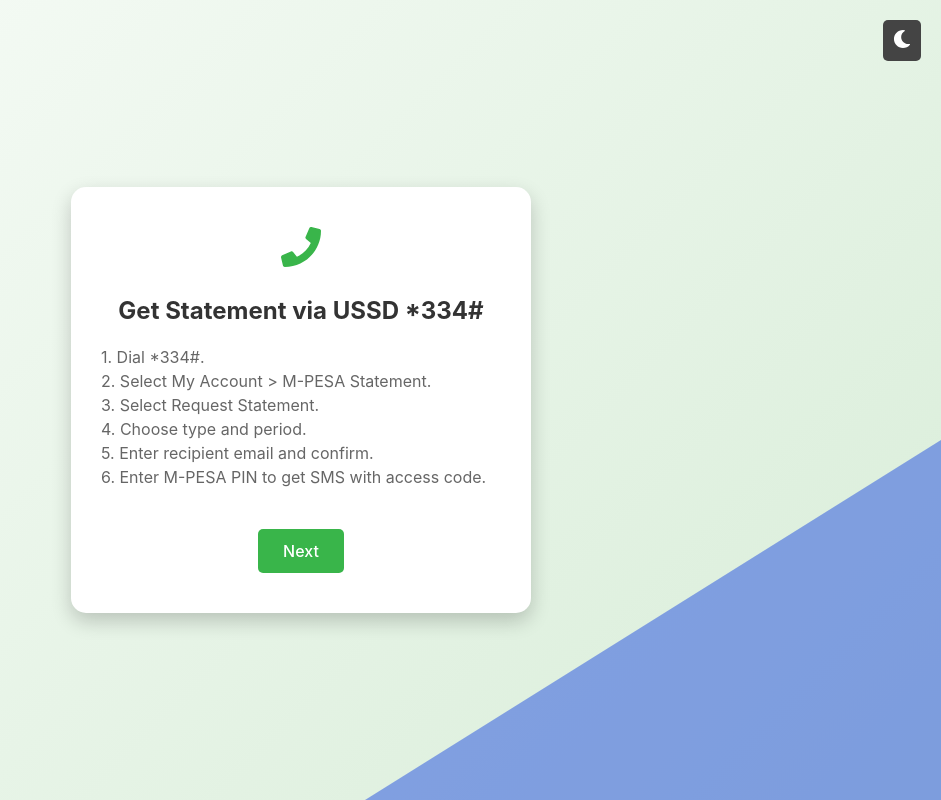
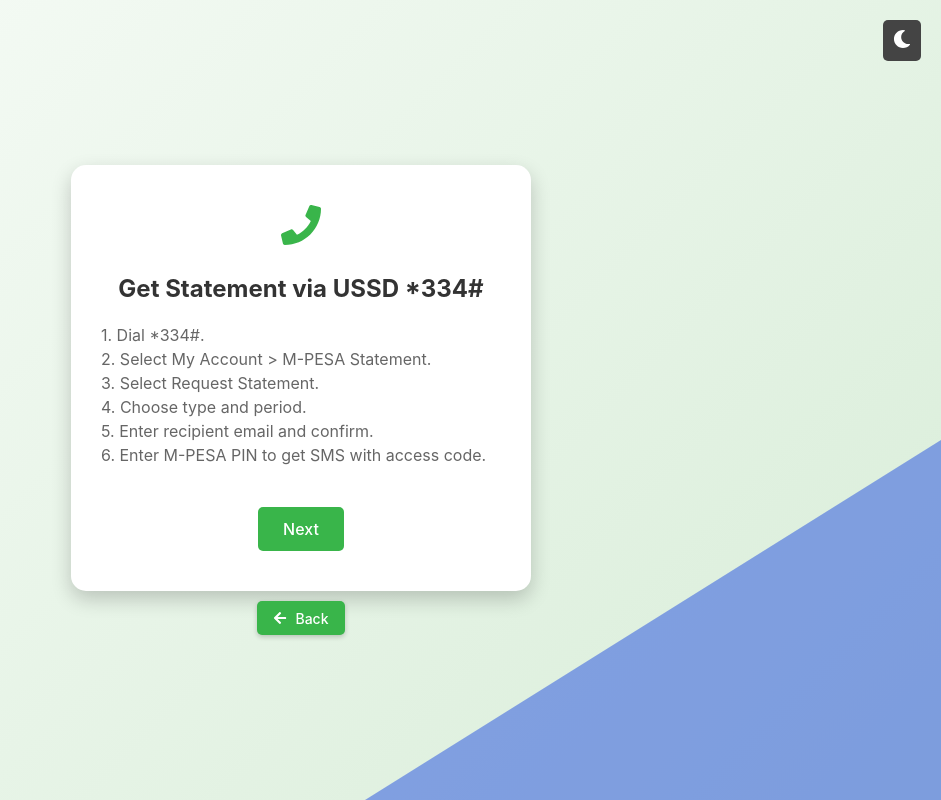
Before and after one commit to DonaldMbuvi/MpesaWrappedProject, a React (Vite) app in the folder frontend/: page /tutorial in a window 1280 px wide. Shown: the whole page, without its empty margins (339-1280 px from the left). Built offline with nearby package versions, Linux system fonts and the light colour scheme.

Commit message:
enable dark theme toggle

```diff
--- a/frontend/src/components/TutorialPage.jsx
+++ b/frontend/src/components/TutorialPage.jsx
@@ -1,21 +1,20 @@
 import { Link } from "react-router-dom";
 import { ThemeContext } from "../context/ThemeContext";
 import { useContext, useState } from "react";
-import { FaSun, FaMobileAlt, FaPhone, FaMoon, FaFileUpload, FaChartPie, FaLock } from "react-icons/fa";
-import {motion,  AnimatePresence } from "framer-motion";
+import { FaSun, FaMobileAlt, FaPhone, FaMoon, FaFileUpload, FaChartPie, FaLock, FaArrowLeft } from "react-icons/fa";
+import { motion, AnimatePresence } from "framer-motion";
 
 const steps = [
   {
     title: "Get Statement via USSD *334#",
     description: `1. Dial *334#.\n2. Select My Account > M-PESA Statement.\n3. Select Request Statement.\n4. Choose type and period.\n5. Enter recipient email and confirm.\n6. Enter M-PESA PIN to get SMS with access code.`,
-        icon: <FaPhone size={40}  />,
+    icon: <FaPhone size={40} />,
   },
   {
     title: "Get Statement via M-PESA App",
     description: `1. Download M-PESA App from Play Store or App Store.\n2. Log in using M-PESA PIN or biometrics.\n3. Go to M-PESA Statements > See All.\n4. Select the Month.\n5. Tap Export Statements and set the date range.\n6. Tap Generate Statement to download.`,
     icon: <FaMobileAlt size={40} />,
   },
-
   {
     title: "Upload your M-PESA Statement",
     description: "Simply upload your PDF statement to get started. It's safe and secure.",
@@ -24,78 +23,53 @@
   {
     title: "Get Detailed Analysis",
     description: "We break down your spending across categories with charts and summaries.",
-      icon: <FaChartPie size={40}  />,
+    icon: <FaChartPie size={40} />,
   },
   {
     title: "Privacy First",
     description: "Your data is processed securely and never shared. Your privacy matters.",
-      icon: <FaLock size={40}  />,
+    icon: <FaLock size={40} />,
   },
 ];
-
 
 const TutorialPage = () => {
   const { theme, toggleTheme } = useContext(ThemeContext);
   const [step, setStep] = useState(0);
 
+  // Theme-based colors
+  const themeColors = {
+    light: {
+      backgroundGradient: "linear-gradient(135deg, #F8FCF8 0%, #D8EDD8 100%)",
+      cardBg: "#fff",
+      textColor: "#333",
+      secondaryText: "#666",
+      accentColor: "#39b54a",
+      accentHover: "#2e9e3f",
+      buttonText: "white",
+      decorativeColor: "#4169E1",
+      toggleBg: "#444",
+      toggleText: "#fff"
+    },
+    dark: {
+      backgroundGradient: "linear-gradient(135deg, #0a1f0a 0%, #152415 100%)",
+      cardBg: "#1a2e1a",
+      textColor: "#e0f2e0",
+      secondaryText: "#b8d8b8",
+      accentColor: "#3cb54a",
+      accentHover: "#32a042",
+      buttonText: "white",
+      decorativeColor: "#3a5bc7",
+      toggleBg: "#666",
+      toggleText: "#fff"
+    }
+  };
+
+  const currentTheme = themeColors[theme];
+
   const nextStep = () => {
     if (step < steps.length - 1) {
       setStep(step + 1);
     }
-  };
-
-  return (
-    <div style={styles.wrapper}>
-      <button
-        style={styles.toggleButton}
-        onClick={toggleTheme}
-        title={theme === "light" ? "Turn off the light" : "Turn on the light"}
-      >
-        {theme === "light" ? <FaMoon size={18} /> : <FaSun size={18} />}
-      </button>
-
-      <AnimatePresence mode="wait">
-        <motion.div
-          key={step}
-          initial={{ opacity: 0, y: 30 }}
-          animate={{ opacity: 1, y: 0 }}
-          exit={{ opacity: 0, y: -30 }}
-          transition={{ duration: 0.5 }}
-          style={styles.card}
-        >
-          <div style={styles.icon}>{steps[step].icon}</div>
-          <h2 style={styles.title}>{steps[step].title}</h2>
-          <p style={styles.description}>{steps[step].description}</p>
-          {step < steps.length - 1 ? (
-            <button style={styles.bttn} onClick={nextStep}>Next</button>
-          ) : (
-            <Link to="/main">
-              <button
-                style={styles.bttn}
-                onMouseEnter={(e) => {
-                  e.target.style.backgroundColor = "#0056b3";
-                  e.target.style.transform = "scale(1.05)";
-                }}
-                onMouseLeave={(e) => {
-                  e.target.style.backgroundColor = "#007bff";
-                  e.target.style.transform = "scale(1)";
-                }}
-              >Let's Go!</button>
-            </Link>
-          )}
-        </motion.div>
-      </AnimatePresence>
-      <svg
-        style={styles.decorativeTriangle}
-        viewBox="0 0 100 100"
-        preserveAspectRatio="none"
-      >
-        <polygon points="0,100 100,0 100,100"
-        fill= "#4169E1"
-        />
-      </svg>
-    </div>
-  );
   };
 
   const styles = {
@@ -110,7 +84,22 @@
       padding: "20px",
       boxSizing: "border-box",
       overflow: "hidden",
-    background: "linear-gradient(135deg, #F8FCF8 0%, #D8EDD8 100%)",
+      background: currentTheme.backgroundGradient,
+      transition: "all 0.3s ease-in-out",
+    },
+    backButton: {
+      marginTop: "10px",
+      fontSize: "14px",
+      border: "none",
+      borderRadius: "5px",
+      background: currentTheme.accentColor,
+      color: currentTheme.buttonText,
+      cursor: "pointer",
+      display: "flex",
+      alignItems: "center",
+      gap: "8px",
+      transition: "all 0.3s ease-in-out",
+      boxShadow: "0 2px 5px rgba(0,0,0,0.2)",
     },
     toggleButton: {
       position: "absolute",
@@ -120,41 +109,45 @@
       fontSize: "14px",
       border: "none",
       borderRadius: "5px",
-    background: "#444",
-    color: "#fff",
+      background: currentTheme.toggleBg,
+      color: currentTheme.toggleText,
       cursor: "pointer",
     },
     card: {
-    background: "#fff",
+      background: currentTheme.cardBg,
       borderRadius: "15px",
       padding: "40px 30px",
       maxWidth: "90%",
       width: "400px",
       boxShadow: "0 8px 20px rgba(0,0,0,0.2)",
       textAlign: "center",
+      transition: "all 0.3s ease-in-out",
     },
     icon: {
       marginBottom: "20px",
-    color: '#39b54a'
+      color: currentTheme.accentColor,
+      transition: "all 0.3s ease-in-out",
     },
     title: {
       fontSize: "24px",
       marginBottom: "15px",
-    color: "#333",
+      color: currentTheme.textColor,
+      transition: "all 0.3s ease-in-out",
     },
     description: {
       fontSize: "16px",
-    color: "#666",
+      color: currentTheme.secondaryText,
       marginBottom: "25px",
       whiteSpace: "pre-line",
       textAlign: "left",
+      transition: "all 0.3s ease-in-out",
     },
     bttn: {
       padding: "12px 25px",
       fontSize: "16px",
       cursor: "pointer",
-    backgroundColor: "#39b54a",
-    color: "white",
+      backgroundColor: currentTheme.accentColor,
+      color: currentTheme.buttonText,
       border: "none",
       borderRadius: "5px",
       marginTop: "15px",
@@ -167,8 +160,97 @@
       width: "45%",
       height: "45%",
       zIndex: "1",
-    opacity:"0.6",
+      opacity: "0.6",
+      transition: "all 0.3s ease-in-out",
     }
   };
 
+  return (
+    <div style={styles.wrapper}>
+
+
+      <button
+        style={styles.toggleButton}
+        onClick={toggleTheme}
+        title={theme === "light" ? "Turn off the light" : "Turn on the light"}
+      >
+        {theme === "light" ? <FaMoon size={18} /> : <FaSun size={18} />}
+      </button>
+
+      <AnimatePresence mode="wait">
+        <motion.div
+          key={step}
+          initial={{ opacity: 0, y: 30 }}
+          animate={{ opacity: 1, y: 0 }}
+          exit={{ opacity: 0, y: -60 }}
+          transition={{ duration: 0.5 }}
+          style={styles.card}
+        >
+          <div style={styles.icon}>{steps[step].icon}</div>
+          <h2 style={styles.title}>{steps[step].title}</h2>
+          <p style={styles.description}>{steps[step].description}</p>
+          {step < steps.length - 1 ? (
+            <button
+              style={styles.bttn}
+              onClick={nextStep}
+              onMouseEnter={(e) => {
+                e.target.style.backgroundColor = currentTheme.accentHover;
+                e.target.style.transform = "scale(1.05)";
+              }}
+              onMouseLeave={(e) => {
+                e.target.style.backgroundColor = currentTheme.accentColor;
+                e.target.style.transform = "scale(1)";
+              }}
+            >
+              Next
+            </button>
+          ) : (
+            <Link to="/main">
+              <button
+                style={styles.bttn}
+                onMouseEnter={(e) => {
+                  e.target.style.backgroundColor = currentTheme.accentHover;
+                  e.target.style.transform = "scale(1.05)";
+                }}
+                onMouseLeave={(e) => {
+                  e.target.style.backgroundColor = currentTheme.accentColor;
+                  e.target.style.transform = "scale(1)";
+                }}
+              >
+                Let's Go!
+              </button>
+            </Link>
+          )}
+        </motion.div>
+        <Link to="/landing" style={{ textDecoration: "none" }}>
+        <button
+          style={styles.backButton}
+          onMouseEnter={(e) => {
+            e.target.style.backgroundColor = currentTheme.accentHover;
+            e.target.style.transform = "translateY(-2px)";
+          }}
+          onMouseLeave={(e) => {
+            e.target.style.backgroundColor = currentTheme.accentColor;
+            e.target.style.transform = "translateY(0)";
+          }}
+        >
+          <FaArrowLeft /> Back
+        </button>
+      </Link>
+      </AnimatePresence>
+
+      <svg
+        style={styles.decorativeTriangle}
+        viewBox="0 0 100 100"
+        preserveAspectRatio="none"
+      >
+        <polygon
+          points="0,100 100,0 100,100"
+          fill={currentTheme.decorativeColor}
+        />
+      </svg>
+    </div>
+  );
+};
+
 export default TutorialPage;
```
Lines whose indentation alone changed are shown as unchanged.
